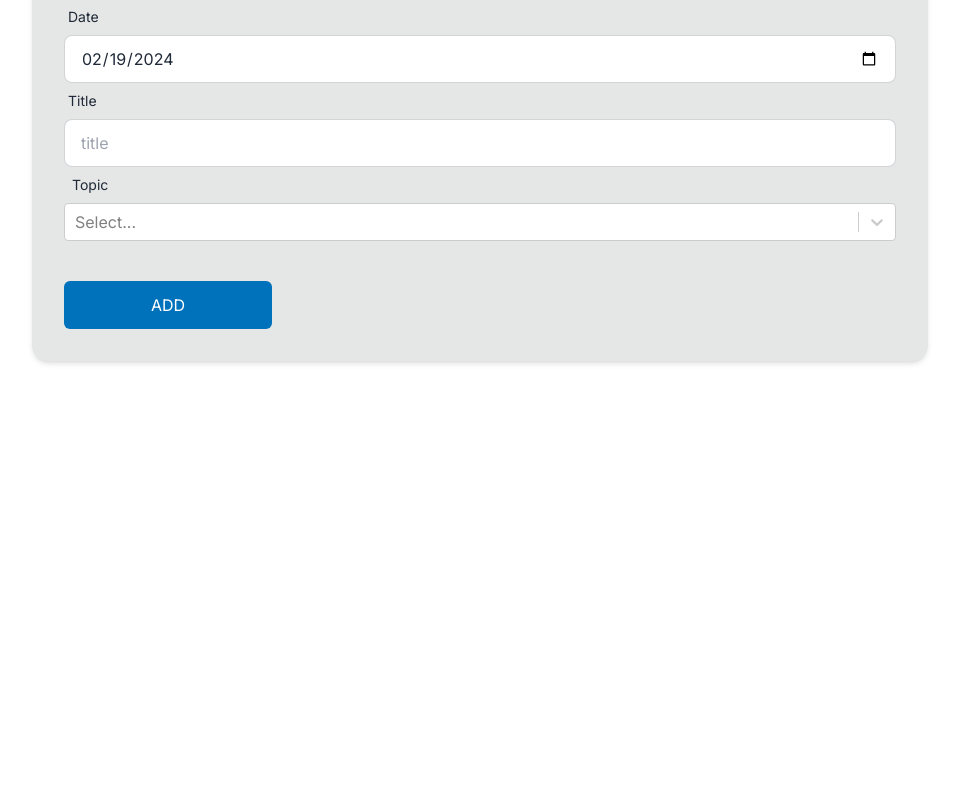
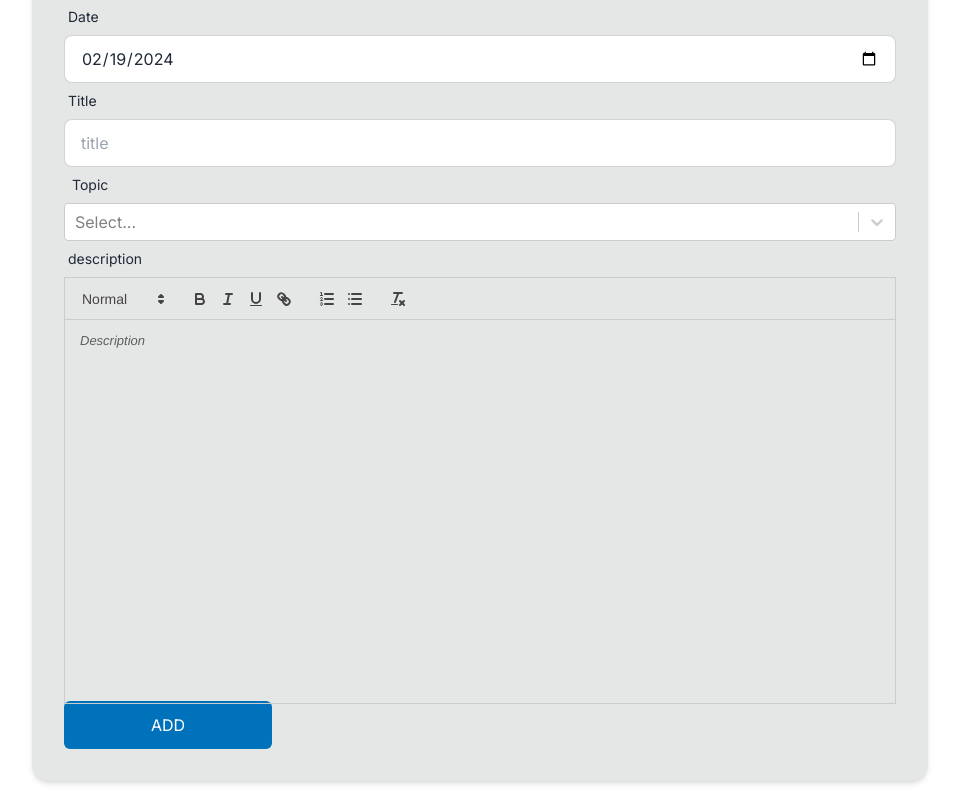
Before and after one commit to ashraf56/CodeTalk, a Next.js app: page /addblog in a window 1280 px wide. Shown: the part 373-1170 px from the top of the page, without its empty margins (160-1119 px from the left). Before the commit the page ends 868 px from the top, so only its background shows below. Built offline with nearby package versions, Linux system fonts and the light colour scheme; no server answers.

Commit message:
React quil added

```diff
--- a/src/app/Compoent/BlogForm/BlogForm.jsx
+++ b/src/app/Compoent/BlogForm/BlogForm.jsx
@@ -4,7 +4,7 @@
 import React, { useState } from 'react';
 import { useForm } from 'react-hook-form';
 import { Toaster } from 'react-hot-toast';
-// import ReactQuill from 'react-quill';
+import ReactQuill from 'react-quill';
 import 'react-quill/dist/quill.snow.css';
 import Select from 'react-select'
 import makeAnimated from 'react-select/animated';
@@ -139,7 +139,7 @@
 
                     />
                 </div>
-                {/* <div className="form-control">
+                <div className="form-control">
                     <label className="label">
                         <span className="label-text">description</span>
                     </label>
@@ -151,7 +151,7 @@
                         modules={{ toolbar: true }}
                         placeholder="Description"
                     />
-                </div> */}
+                </div>
 
 
                 <div className="form-control mt-10">
```
